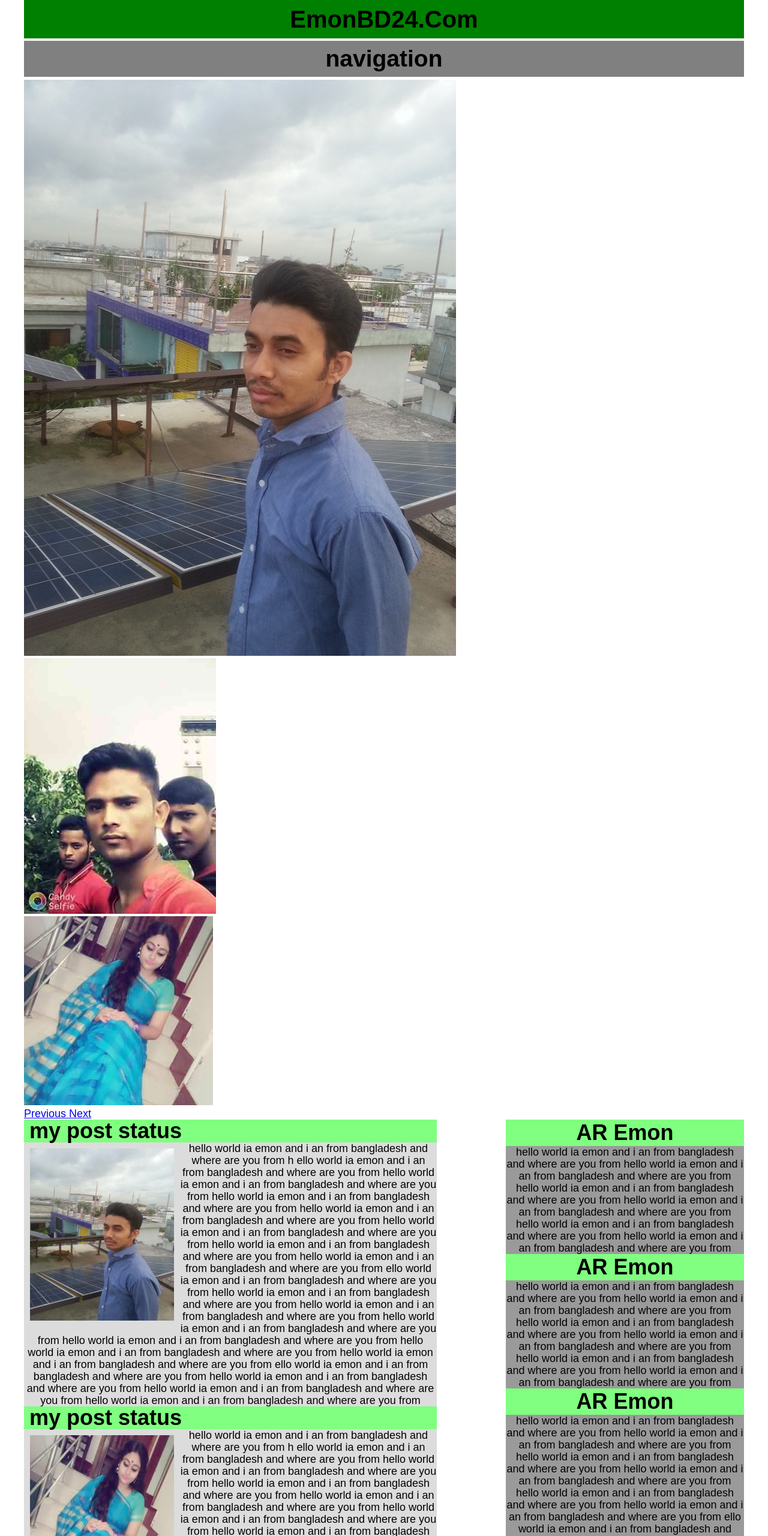
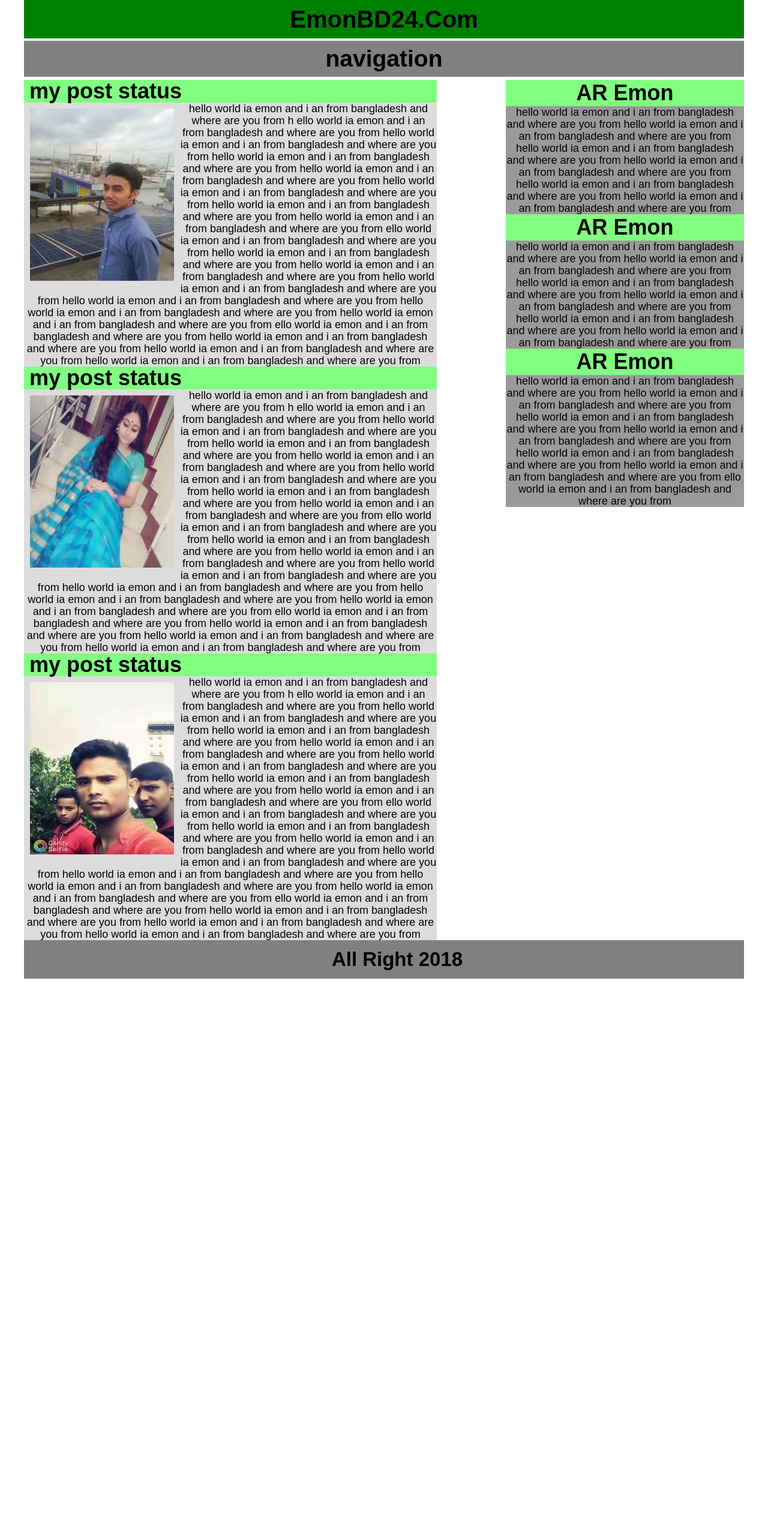
Before and after one commit to EmonBD24/bd24, a plain HTML site: page index.html in a window 1280 px wide. Shown: the top 2560 px of the page at 60% size. After the commit the page ends 1631 px from the top, so only its background shows below. Drawn offline with Linux system fonts and the light colour scheme.

Commit message:
Update index.html

```diff
--- a/index.html
+++ b/index.html
@@ -42,27 +42,6 @@
 
 
 
-        <div id="carouselExampleControls" class="carousel slide" data-ride="carousel">
-  <div class="carousel-inner">
-    <div class="carousel-item active">
-      <img class="d-block w-100" src="image/e.jpg" alt="First slide">
-    </div>
-    <div class="carousel-item">
-      <img class="d-block w-100" src="image/ee.jpg" alt="Second slide">
-    </div>
-    <div class="carousel-item">
-      <img class="d-block w-100" src="image/nice.jpg" alt="Third slide">
-    </div>
-  </div>
-  <a class="carousel-control-prev" href="#carouselExampleControls" role="button" data-slide="prev">
-    <span class="carousel-control-prev-icon" aria-hidden="true"></span>
-    <span class="sr-only">Previous</span>
-  </a>
-  <a class="carousel-control-next" href="#carouselExampleControls" role="button" data-slide="next">
-    <span class="carousel-control-next-icon" aria-hidden="true"></span>
-    <span class="sr-only">Next</span>
-  </a>
-</div>
 
 
 
```
